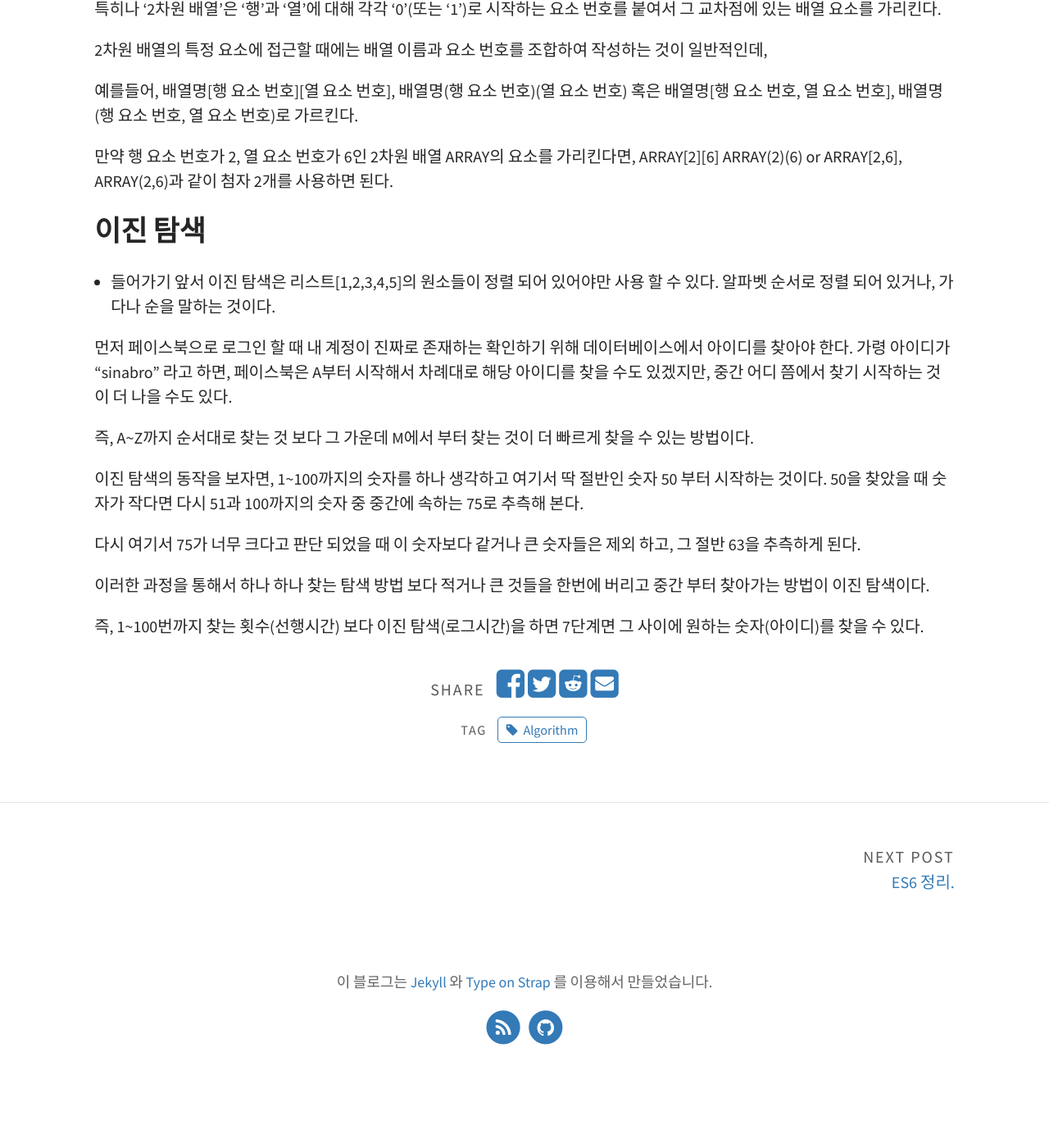
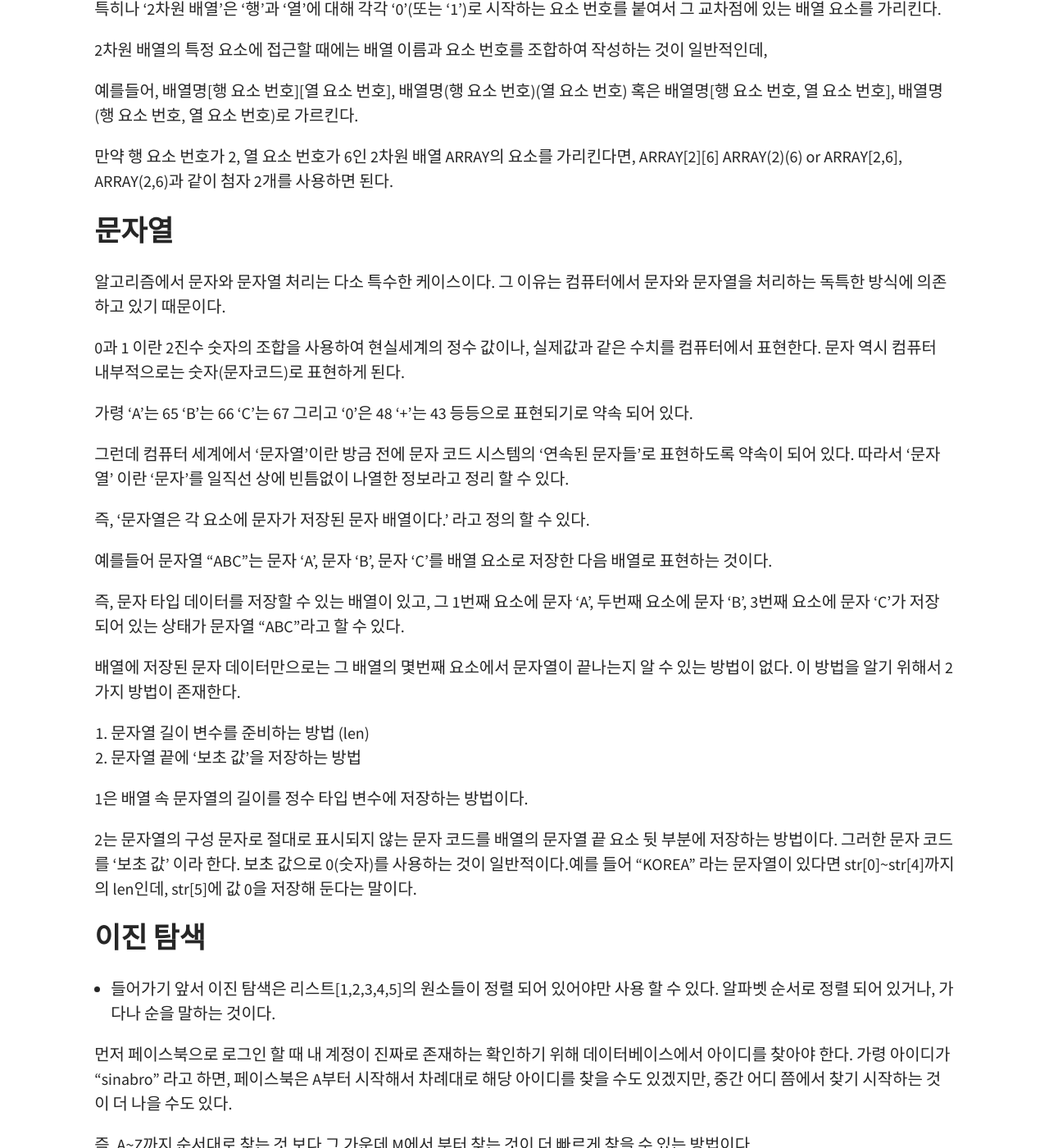
Before and after one commit to starsol89/starsol89.github.io, a Jekyll site: the page built from _posts/2020-02-07-Algorithm.md, in a window 1280 px wide and 1400 px high, scrolled down 3473 px. Shown: the whole window at 82% size. Built offline with Jekyll 4.4.1, drawn with Linux system fonts in a browser that asks for light colours; before the commit the page ends 4788 px from its top, so only the background shows below that.

Commit message:
문자와 문자열에 대해서

```diff
--- a/_posts/2020-02-07-Algorithm.md
+++ b/_posts/2020-02-07-Algorithm.md
@@ -123,6 +123,31 @@ ex) 현실 세계의 다양한 과제의 해결에 있어서도 알고리즘의
 
 만약 행 요소 번호가 2, 열 요소 번호가 6인 2차원 배열 ARRAY의 요소를 가리킨다면, ARRAY[2][6] ARRAY(2)(6) or ARRAY[2,6], ARRAY(2,6)과 같이 첨자 2개를 사용하면 된다.
 
+## 문자열
+
+알고리즘에서 문자와 문자열 처리는 다소 특수한 케이스이다. 그 이유는 컴퓨터에서 문자와 문자열을 처리하는 독특한 방식에 의존하고 있기 때문이다.
+
+0과 1 이란 2진수 숫자의 조합을 사용하여 현실세계의 정수 값이나, 실제값과 같은 수치를 컴퓨터에서 표현한다. 문자 역시 컴퓨터 내부적으로는 숫자(문자코드)로 표현하게 된다.
+
+가령 'A'는 65 'B'는 66 'C'는 67 그리고 '0'은 48 '+'는 43 등등으로 표현되기로 약속 되어 있다.
+
+그런데 컴퓨터 세계에서 '문자열'이란 방금 전에 문자 코드 시스템의 '연속된 문자들'로 표현하도록 약속이 되어 있다. 따라서 '문자열' 이란 '문자'를 일직선 상에 빈틈없이 나열한 정보라고 정리 할 수 있다.
+
+즉, '문자열은 각 요소에 문자가 저장된 문자 배열이다.' 라고 정의 할 수 있다.
+
+예를들어 문자열 "ABC"는 문자 'A', 문자 'B', 문자 'C'를 배열 요소로 저장한 다음 배열로 표현하는 것이다.
+
+즉, 문자 타입 데이터를 저장할 수 있는 배열이 있고, 그 1번째 요소에 문자 'A', 두번째 요소에 문자 'B', 3번째 요소에 문자 'C'가 저장되어 있는 상태가 문자열 "ABC"라고 할 수 있다.
+
+배열에 저장된 문자 데이터만으로는 그 배열의 몇번째 요소에서 문자열이 끝나는지 알 수 있는 방법이 없다. 이 방법을 알기 위해서 2가지 방법이 존재한다.
+
+1. 문자열 길이 변수를 준비하는 방법 (len)
+2. 문자열 끝에 '보초 값'을 저장하는 방법
+
+1은 배열 속 문자열의 길이를 정수 타입 변수에 저장하는 방법이다.
+
+2는 문자열의 구성 문자로 절대로 표시되지 않는 문자 코드를 배열의 문자열 끝 요소 뒷 부분에 저장하는 방법이다. 그러한 문자 코드를 '보초 값' 이라 한다. 보초 값으로 0(숫자)를 사용하는 것이 일반적이다.예를 들어 "KOREA" 라는 문자열이 있다면 str[0]~str[4]까지의 len인데, str[5]에 값 0을 저장해 둔다는 말이다.
+
 ## 이진 탐색
 
 - 들어가기 앞서 이진 탐색은 리스트[1,2,3,4,5]의 원소들이 정렬 되어 있어야만 사용 할 수 있다. 알파벳 순서로 정렬 되어 있거나, 가다나 순을 말하는 것이다.
```
